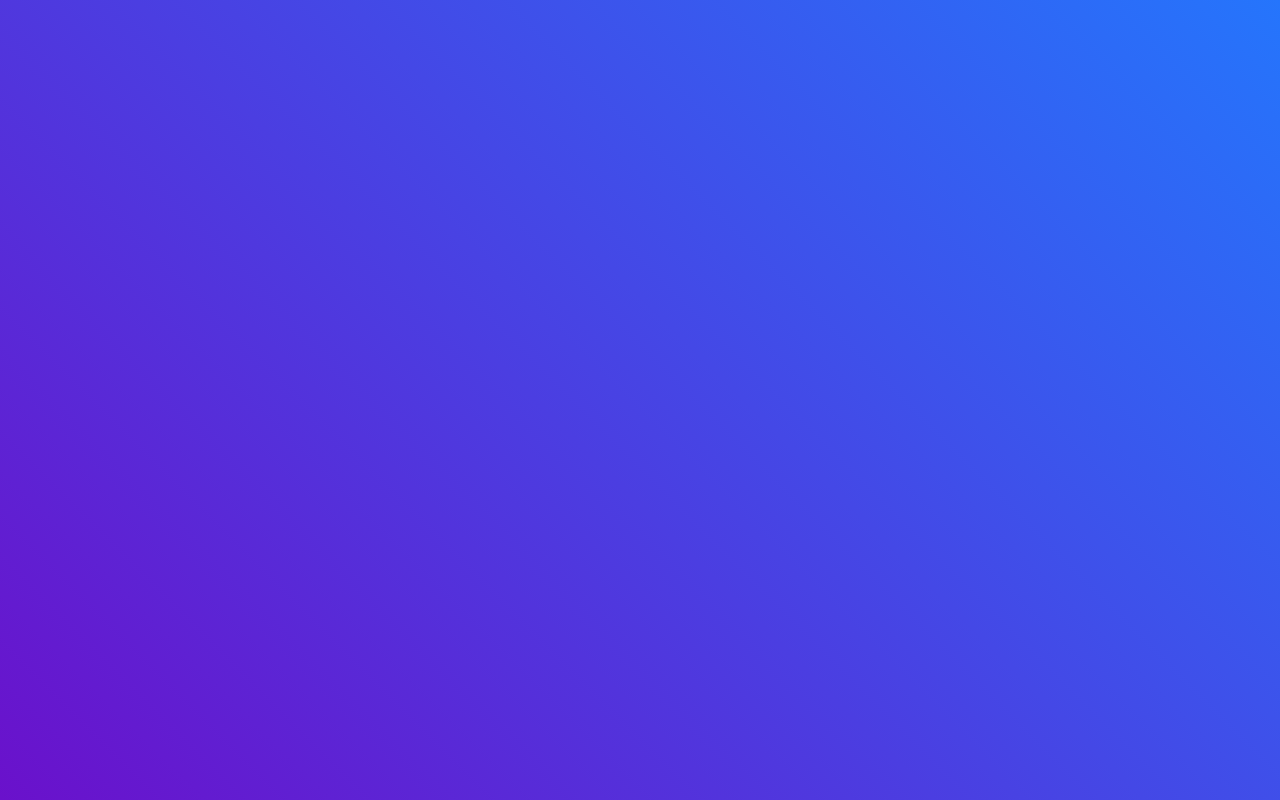
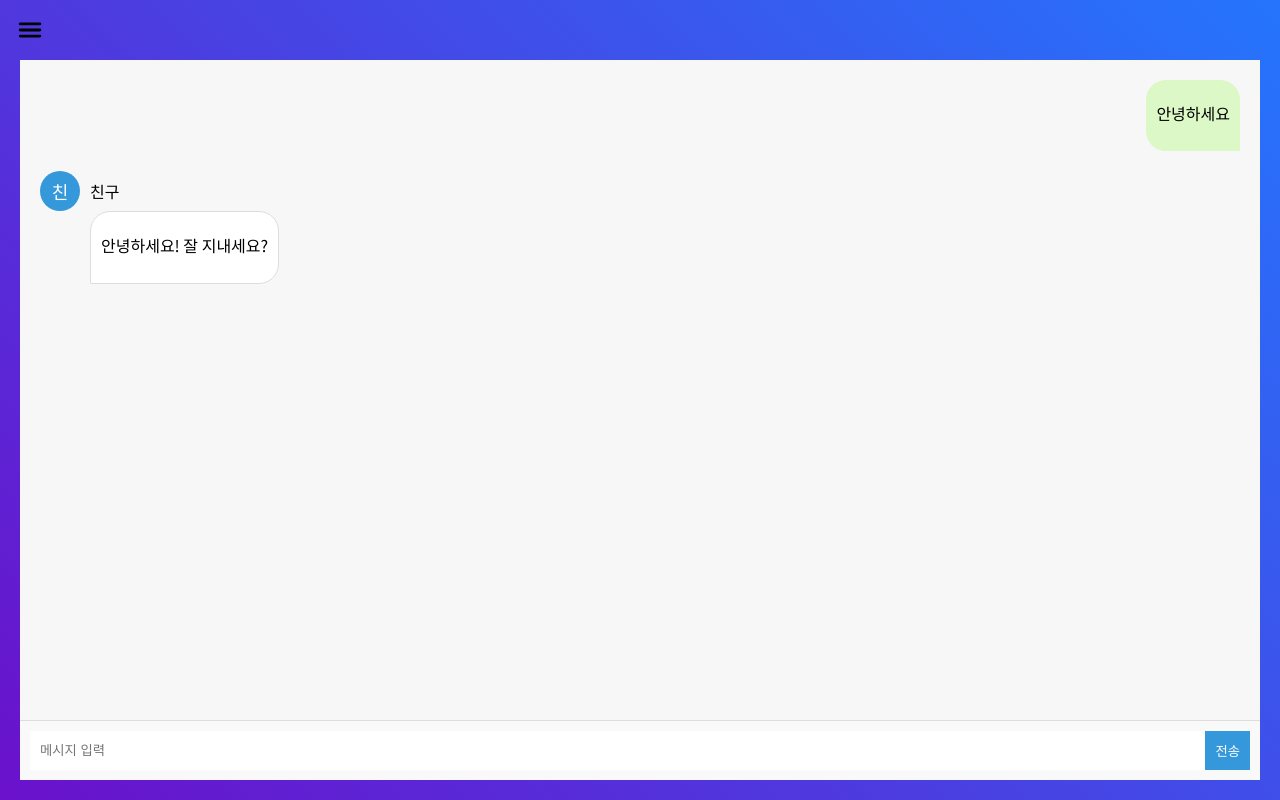
Before and after one commit to kimmatches/CareerConnect-front, a React (Create React App) app in the folder careerconnect-front/: page /mychat in a window 1280 px wide. Before the commit this address had no page. Built offline with nearby package versions, Linux system fonts and the light colour scheme.

Commit message:
개인채팅방, 그룹채팅방

```diff
--- a/careerconnect-front/src/App.js
+++ b/careerconnect-front/src/App.js
@@ -6,6 +6,7 @@ import Register from './components/Register';
 import Chat from './components/Chat';
 import Group from './components/GroupChat';
 import SidebarLayout from './components/layout/SidebarLayout'
+import MyChat from './components/mychat/MyChat.jsx'
 // import ChatRoom from './components/ChatRoom';
 import './App.css';
 
@@ -17,6 +18,7 @@ const App = () => {
             <Route path="/register" element={<Register />} />
             <Route path="/chat" element={<SidebarLayout><Chat /></SidebarLayout>} />
             <Route path="/groupchat" element={<SidebarLayout><Group /></SidebarLayout>} />
+            <Route path="/mychat" element={<SidebarLayout><MyChat /></SidebarLayout>} />
             {/* <Route path="/chat/:roomId" element={<ChatRoom />} /> */}
           </Routes>
   );
--- a/careerconnect-front/src/components/Chat.css
+++ b/careerconnect-front/src/components/Chat.css
@@ -107,3 +107,86 @@
 .profile-button:hover {
   background-color: #2980b9;
 }
+
+.chat-avatar-group {
+  display: flex;
+  align-items: center;
+  margin-right: 15px;
+}
+
+/* 그룹 챗 */
+.chat-avatar-group {
+  display: flex;
+  align-items: center;
+  position: relative;
+  width: 85px;
+  height: 70px;
+}
+
+.chat-avatar-group .chat-avatar {
+  position: absolute;
+  width: 40px;
+  height: 40px;
+  border-radius: 50%;
+  background-color: #3498db;
+  color: white;
+  display: flex;
+  align-items: center;
+  justify-content: center;
+  font-size: 18px;
+  border: 1px solid white;
+}
+
+/* 첫 번째 아바타 (위쪽 중앙) */
+.chat-avatar-group .chat-avatar:nth-child(1) {
+  top: 0;
+  left: 50%;
+  transform: translateX(-60%); /* 중앙 정렬 */
+}
+
+/* 두 번째 아바타 (왼쪽 아래) */
+.chat-avatar-group .chat-avatar:nth-child(2) {
+  bottom: 0;
+  left: 0;
+}
+
+/* 세 번째 아바타 (오른쪽 아래) */
+.chat-avatar-group .chat-avatar:nth-child(3) {
+  bottom: 0;
+  right: 0;
+}
+
+
+.chat-avatar {
+  background-color: #3498db;
+  color: white;
+  width: 40px;
+  height: 40px;
+  border-radius: 50%;
+  display: flex;
+  align-items: center;
+  justify-content: center;
+  font-size: 18px;
+  margin-right: 10px;
+}
+
+.chat-item {
+  display: flex;
+  align-items: center;
+  padding: 10px;
+  border-bottom: 1px solid #eee;
+}
+
+.chat-content {
+  display: flex;
+  flex-direction: column;
+}
+
+.chat-name {
+  font-weight: bold;
+}
+
+.chat-message {
+  margin-top: 5px;
+  color: #555;
+}
--- a/careerconnect-front/src/components/GroupChat.jsx
+++ b/careerconnect-front/src/components/GroupChat.jsx
@@ -1,16 +1,99 @@
-import React from 'react';
-import Sidebar from './layout/Sidebar';
+import React, { useState } from 'react';
+import './Chat.css';
 
+const GroupChatListItem = ({ groupName, messages, members }) => (
+  <div className="chat-item">
+    <div className="chat-avatar-group">
+      {members.slice(0, 3).map((member, index) => (
+        <div
+          key={index}
+          className="chat-avatar"
+          style={{ backgroundColor: member.color }}
+        >
+          {member.name[0]}
+        </div>
+      ))}
+    </div>
+    <div className="chat-content">
+      <div className="chat-name">
+        {groupName}
+      </div>
+      <p className="chat-message">{messages}</p>
+    </div>
+  </div>
+);
 
 const GroupChat = () => {
-    return (
-      <div className="groupchat-container">
-        <Sidebar />
-        <div className="main-groupchat-area">
-          <h1>Group Chat Page</h1>
+  const [searchQuery, setSearchQuery] = useState('');
+
+  const groupChats = [
+    {
+      groupName: "개발자 모임",
+      messages: ["프로젝트 업데이트가 필요해요."],
+      members: [
+        { name: "나", color: "#3498db" },
+        { name: "AI", color: "#e74c3c" },
+        { name: "친구1", color: "#2ecc71" }
+      ]
+    },
+    {
+      groupName: "스터디 그룹",
+      messages: ["내일 회의 준비 완료했습니다."],
+      members: [
+        { name: "학생1", color: "#9b59b6" },
+        { name: "학생2", color: "#f1c40f" },
+        { name: "학생3", color: "#e67e22" }
+      ]
+    },
+    {
+      groupName: "동아리 모임",
+      messages: ["다음 주 행사 준비 중입니다."],
+      members: [
+        { name: "회원1", color: "#1abc9c" },
+        { name: "회원2", color: "#e74c3c" },
+        { name: "회원3", color: "#3498db" }
+      ]
+    }
+  ];
+
+  return (
+    <div className="main-chat-area">
+      <div className="search-bar">
+        <div className="search-input">
+          <span className="search-icon">🔍</span>
+          <input
+            type="text"
+            placeholder="검색"
+            value={searchQuery}
+            onChange={(e) => setSearchQuery(e.target.value)}
+          />
+        </div>
+        <div className="search-input">
+          <span className="search-icon">🔍</span>
+          <input type="text" placeholder="방 만들기" />
+        </div>
+        <div className="search-input">
+          <span className="search-icon">🔍</span>
+          <input type="text" placeholder="나의 방 관리" />
         </div>
       </div>
-    );
-  };
 
-  export default GroupChat;
+      <div className="chat-list">
+        {groupChats
+          .filter((group) =>
+            group.groupName.toLowerCase().includes(searchQuery.toLowerCase())
+          )
+          .map((group, index) => (
+            <GroupChatListItem
+              key={index}
+              groupName={group.groupName}
+              messages={group.messages}
+              members={group.members}
+            />
+          ))}
+      </div>
+    </div>
+  );
+};
+
+export default GroupChat;
--- a/careerconnect-front/src/components/layout/Sidebar.jsx
+++ b/careerconnect-front/src/components/layout/Sidebar.jsx
@@ -15,7 +15,7 @@ const Sidebar = ({ isVisible, toggleSidebar }) => (
     <div className="sidebar-header">
       <IoMenu size={30} color="black" onClick={toggleSidebar} />
     </div>
-    <SidebarItem icon="💬" text="나의 채팅" to="/my-chats" />
+    <SidebarItem icon="💬" text="나의 채팅" to="/mychat" />
     <SidebarItem icon="💬" text="친구" to="/chat" />
     <SidebarItem icon="💬" text="스터디방" to="/groupchat" />
   </div>
--- /dev/null
+++ b/careerconnect-front/src/components/mychat/MyChat.css
@@ -0,0 +1,100 @@
+.mychat-main-chat-area {
+    background-color: #ffffff;
+    display: flex;
+    flex-direction: column;
+    height: 90vh;
+  }
+
+  .mychat-chat-list {
+    flex-grow: 1;
+    overflow-y: auto;
+    padding: 20px;
+    background-color: #f7f7f7;
+  }
+  .mychat-chat-item {
+    display: flex;
+    align-items: flex-start;
+    cursor: default;
+    pointer-events: none;
+    border-bottom: none;
+  }
+
+  .mychat-mine {
+    justify-content: flex-end;
+  }
+
+  .mychat-mine .mychat-chat-bubble {
+    background-color: #dcf8c6;
+    border-radius: 20px 20px 0 20px;
+  }
+
+  .mychat-friend {
+    justify-content: flex-start;
+    flex-direction: column;
+    align-items: flex-start;
+  }
+
+  .mychat-chat-avatar-name {
+    display: flex;
+    align-items: center;
+  }
+
+  .mychat-friend .mychat-chat-bubble {
+    background-color: #ffffff;
+    border-radius: 20px 20px 20px 0;
+    border: 1px solid #ddd;
+    margin-left: 50px;
+  }
+
+  .mychat-chat-bubble {
+    padding: 10px;
+    padding-top: 5px;
+    margin-bottom: 20px;
+    max-width: 60%;
+    word-wrap: break-word;
+    pointer-events: none;
+  }
+
+  .mychat-chat-avatar {
+    background-color: #3498db;
+    color: white;
+    width: 40px;
+    height: 40px;
+    border-radius: 50%;
+    display: flex;
+    align-items: center;
+    justify-content: center;
+    font-size: 18px;
+  }
+
+  .mychat-chat-name {
+    font-size: 16px;
+    color: rgb(0, 0, 0);
+    margin-left: 10px;
+  }
+
+  .mychat-input-area {
+    display: flex;
+    padding: 10px;
+    background-color: #f9f9f9;
+    border-top: 1px solid #ddd;
+  }
+
+  .mychat-input-area input {
+    flex-grow: 1;
+    padding: 10px;
+    border: none;
+    outline: none;
+  }
+
+  .mychat-input-area button {
+    padding: 10px;
+    background-color: #3498db;
+    color: white;
+    border: none;
+    cursor: pointer;
+  }
+
+  .mychat-input-area button:hover {
+    background-color: #2980b9;
+  }
--- /dev/null
+++ b/careerconnect-front/src/components/mychat/MyChat.jsx
@@ -0,0 +1,63 @@
+import React, { useState, useEffect, useRef } from 'react';
+import './MyChat.css';
+
+const MyChat = () => {
+  const [messages, setMessages] = useState([
+    { sender: '나', content: '안녕하세요', isMine: true },
+    { sender: '친구', content: '안녕하세요! 잘 지내세요?', isMine: false },
+  ]);
+  const [newMessage, setNewMessage] = useState('');
+
+  const chatListRef = useRef(null);
+
+  const handleSendMessage = () => {
+    if (newMessage.trim()) {
+      setMessages([...messages, { sender: '나', content: newMessage, isMine: true }]);
+      setNewMessage('');
+    }
+  };
+
+  const handleKeyPress = (e) => {
+    if (e.key === 'Enter') {
+      handleSendMessage();
+    }
+  };
+
+  useEffect(() => {
+    if (chatListRef.current) {
+      chatListRef.current.scrollTop = chatListRef.current.scrollHeight;
+    }
+  }, [messages]);
+
+  return (
+    <div className="mychat-main-chat-area">
+      <div className="mychat-chat-list" ref={chatListRef}>
+        {messages.map((message, index) => (
+          <div key={index} className={`mychat-chat-item ${message.isMine ? 'mychat-mine' : 'mychat-friend'}`}>
+            {!message.isMine && (
+              <div className="mychat-chat-avatar-name">
+                <div className="mychat-chat-avatar">{message.sender[0]}</div>
+                <div className="mychat-chat-name">{message.sender}</div>
+              </div>
+            )}
+            <div className="mychat-chat-bubble">
+              <p className="mychat-chat-message">{message.content}</p>
+            </div>
+          </div>
+        ))}
+      </div>
+      <div className="mychat-input-area">
+        <input
+          type="text"
+          placeholder="메시지 입력"
+          value={newMessage}
+          onChange={(e) => setNewMessage(e.target.value)}
+          onKeyPress={handleKeyPress}
+        />
+        <button onClick={handleSendMessage}>전송</button>
+      </div>
+    </div>
+  );
+};
+
+export default MyChat;
```
